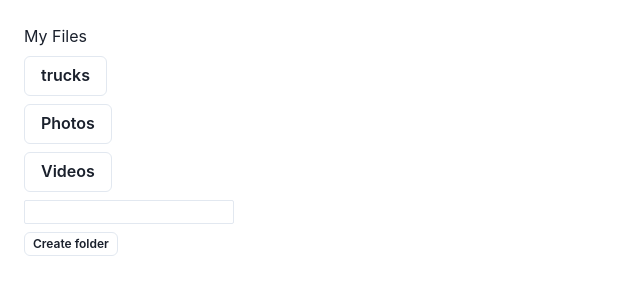
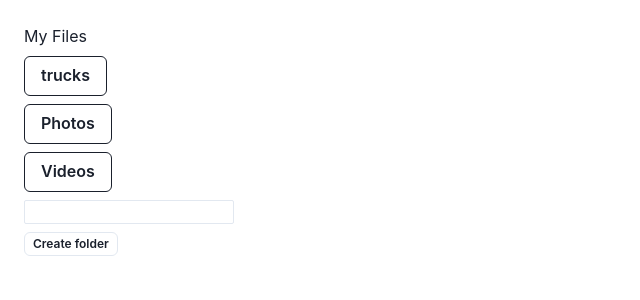
Before and after one commit to MichaelBaumgarn/file-explorer, a React (Create React App) app: page / in a window 1280 px wide. Shown: the top 300 px of the page, without its empty margins (0-640 px from the left). Built offline with nearby package versions, Linux system fonts and the light colour scheme.

Commit message:
show current folder in blue

```diff
--- a/src/App.tsx
+++ b/src/App.tsx
@@ -150,6 +150,11 @@ const FileExplorer: React.FC<Props> = ({ initialFolders }) => {
                   {file.type === "folder" ? (
                     <Button
                       variant="outline"
+                      colorScheme={
+                        file.name === currentFolders[index + 1]?.name
+                          ? "blue"
+                          : ""
+                      }
                       onClick={() => handleFolderClick(file, index)}
                     >
                       {file.name}
@@ -161,8 +166,6 @@ const FileExplorer: React.FC<Props> = ({ initialFolders }) => {
               );
             })}
             {folder?.children?.length === 0 && "empty"}
-
-            <ul></ul>
             <VStack alignItems="flex-start">
               <Input
                 size="xs"
```
